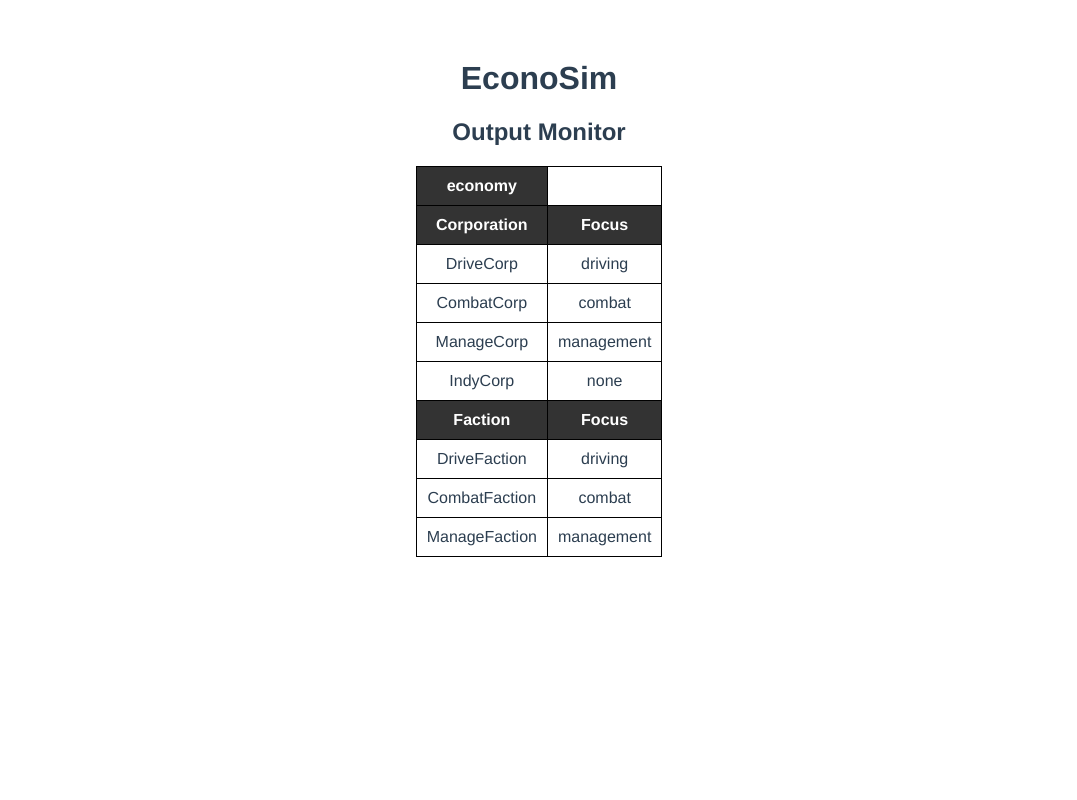
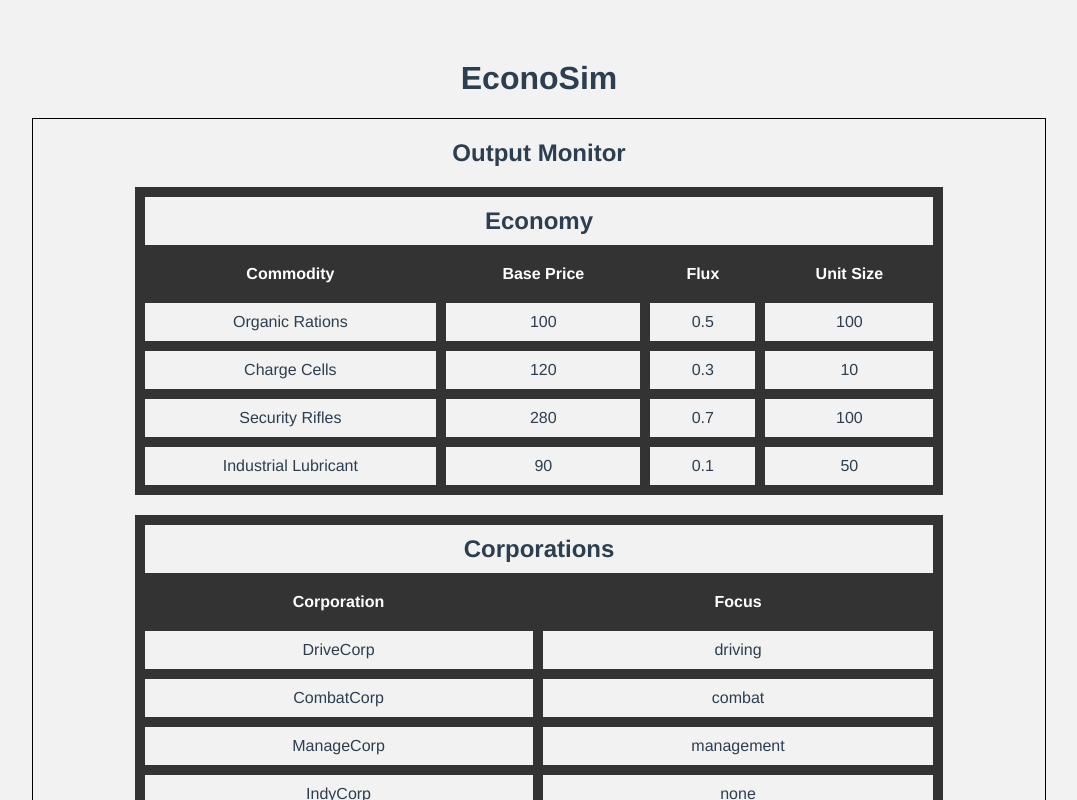
Before and after one commit to Drewpeifer/econosim, a Vue app: page / in a window 1280 px wide. Shown: the top 800 px of the page, without its empty margins (101-1178 px from the left). Built offline with nearby package versions, Linux system fonts and the light colour scheme.

Commit message:
separated components into tables, generating basic cols w/ basic styles

```diff
--- a/src/components/corporations.vue
+++ b/src/components/corporations.vue
@@ -1,4 +1,6 @@
 <template>
+	<table>
+		<tr><td colspan="100%"><h2>Corporations</h2></td></tr>
 		<tr class="header">
 			<th>Corporation</th><th>Focus</th>
 		</tr>
@@ -6,6 +8,7 @@
 			<td>{{ corporation.name }}</td>
 			<td>{{ corporation.focus }}</td>
 		</tr>
+	</table>
 </template>
 
 <script>
--- a/src/components/economy.vue
+++ b/src/components/economy.vue
@@ -1,7 +1,18 @@
 <template>
-	<tr class="header">
-		<th>economy</th>
-	</tr>
+	<table>
+		<tr><td colspan="100%"><h2>Economy</h2></td></tr>
+		<tr class="header">
+			<th v-for="prop in commoditiesProps" :key="prop.index">
+				{{ prop }}
+			</th>
+		</tr>
+		<tr v-for="commodity in commodities" :key="commodity.id">
+			<td>{{ commodity.niceName }}</td>
+			<td>{{ commodity.basePrice }}</td>
+			<td>{{ commodity.flux }}</td>
+			<td>{{ commodity.unitSize }}</td>
+		</tr>
+	</table>
 </template>
 
 <script>
@@ -9,7 +20,47 @@
 		name: 'economy',
 		data() {
 			return {
-				commodities : [],
+				commoditiesProps : [
+					// TODO - find a better way to show props
+					'Commodity',
+					'Base Price',
+					'Flux',
+					'Unit Size'
+				],
+				commodities : [
+					{
+						id : 0,
+						name : 'organicRations',
+						niceName : 'Organic Rations',
+						basePrice : 100,
+						flux : .5,// .5 = 50% = price can be +/-50% + basePrice
+						unitSize : 100
+					},
+					{
+						id : 1,
+						name : 'chargeCells',
+						niceName : 'Charge Cells',
+						basePrice : 120,
+						flux : .3,
+						unitSize : 10
+					},
+					{
+						id : 2,
+						name : 'securityRifles',
+						niceName : 'Security Rifles',
+						basePrice : 280,
+						flux : .7,
+						unitSize : 100
+					},
+					{
+						id : 3,
+						name : 'industrialLubricant',
+						niceName : 'Industrial Lubricant',
+						basePrice : 90,
+						flux : .1,
+						unitSize : 50
+					}
+				],
 				constants : {
 					startDate : "01.01.3001",
 					startTime : "00.00.00"
--- a/src/components/factions.vue
+++ b/src/components/factions.vue
@@ -1,4 +1,6 @@
 <template>
+	<table>
+		<tr><td colspan="100%"><h2>Factions</h2></td></tr>
 		<tr class="header">
 			<th>Faction</th><th>Focus</th>
 		</tr>
@@ -6,6 +8,7 @@
 			<td>{{ faction.name }}</td>
 			<td>{{ faction.focus }}</td>
 		</tr>
+	</table>
 </template>
 
 <script>
--- a/src/components/outputMonitor.vue
+++ b/src/components/outputMonitor.vue
@@ -1,11 +1,9 @@
 <template>
 	<div class="table-wrapper">
 		<h2>Output Monitor</h2>
-		<table>
 		<economy />
 		<corporations />
 		<factions />
-		</table>
 	</div>
 </template>
 
@@ -23,23 +21,15 @@
 	data() {
 		return {}
 	},
-		methods: {
-// assignRandomAlly(id) {
-//   console.log('assigning random ally, id = ' + id);
-//   console.dir(this.factions);
-//   // if (id != undefined) {
-//   //   let ally = this.factions.find(faction => faction.id === id);
-//   //   return ally;
-//   // } else {
-//   //   return 'none';
-//   // }
-// },
-},
+	methods: {}
 }
 </script>
 
 <!-- Add "scoped" attribute to limit CSS to this component only -->
 <style>
+body {
+	background: #f2f2f2;
+}
 h3 {
 	margin: 40px 0 0;
 }
@@ -54,12 +44,19 @@ li {
 a {
 	color: #42b983;
 }
+.table-wrapper,
 table {
+	width: 80%;
 	margin: 20px auto;
+}
+.table-wrapper {
+	border: 1px #000 solid;
+}
+table {
 	border-collapse: collapse;
 }
 table, td, th {
-	border: 1px #000 solid;
+	border: 10px #333 solid;
 }
 td, th {
 	padding: 10px;
@@ -67,5 +64,10 @@ td, th {
 tr.header {
 	background: #333;
 	color: #fff;
+	margin-top: 20px;
+	border-top:10px #fff solid;
+}
+tr td h2 {
+	margin: 0;
 }
 </style>
```
Lines whose indentation alone changed are shown as unchanged.
